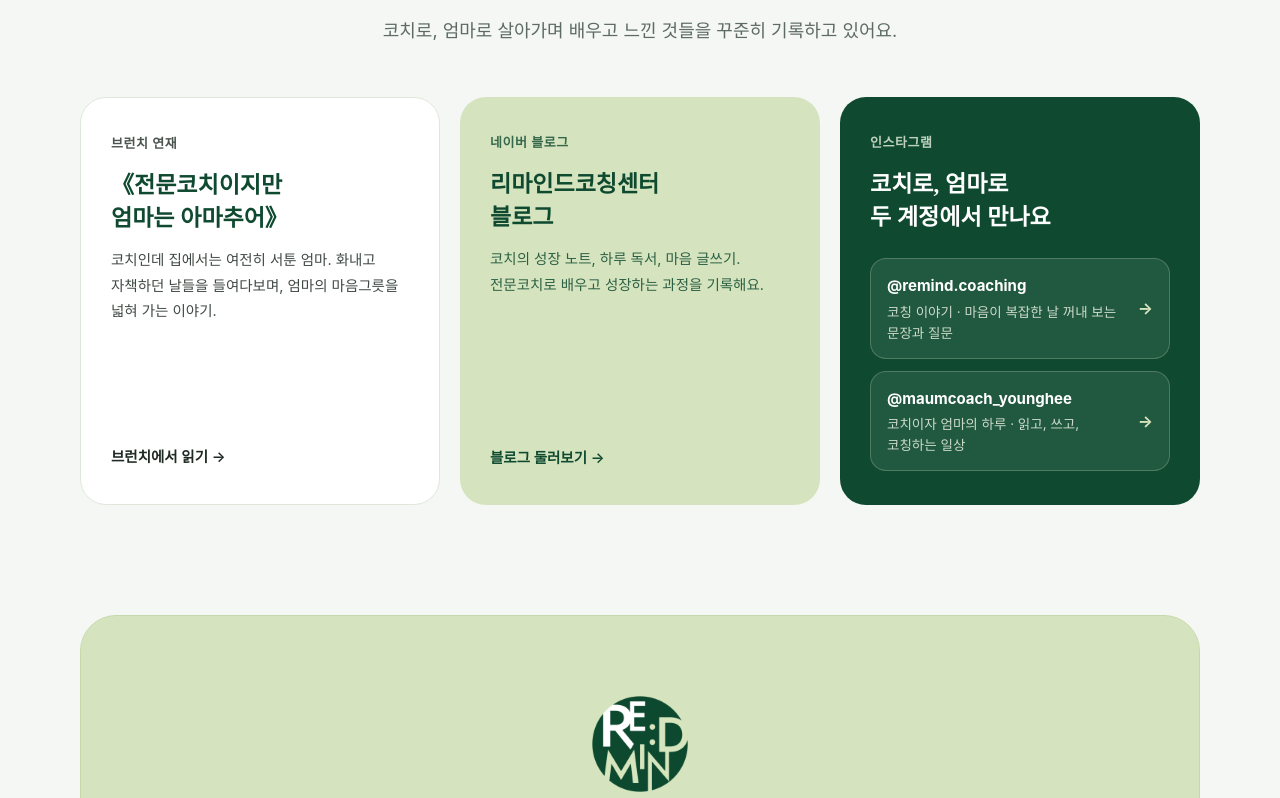
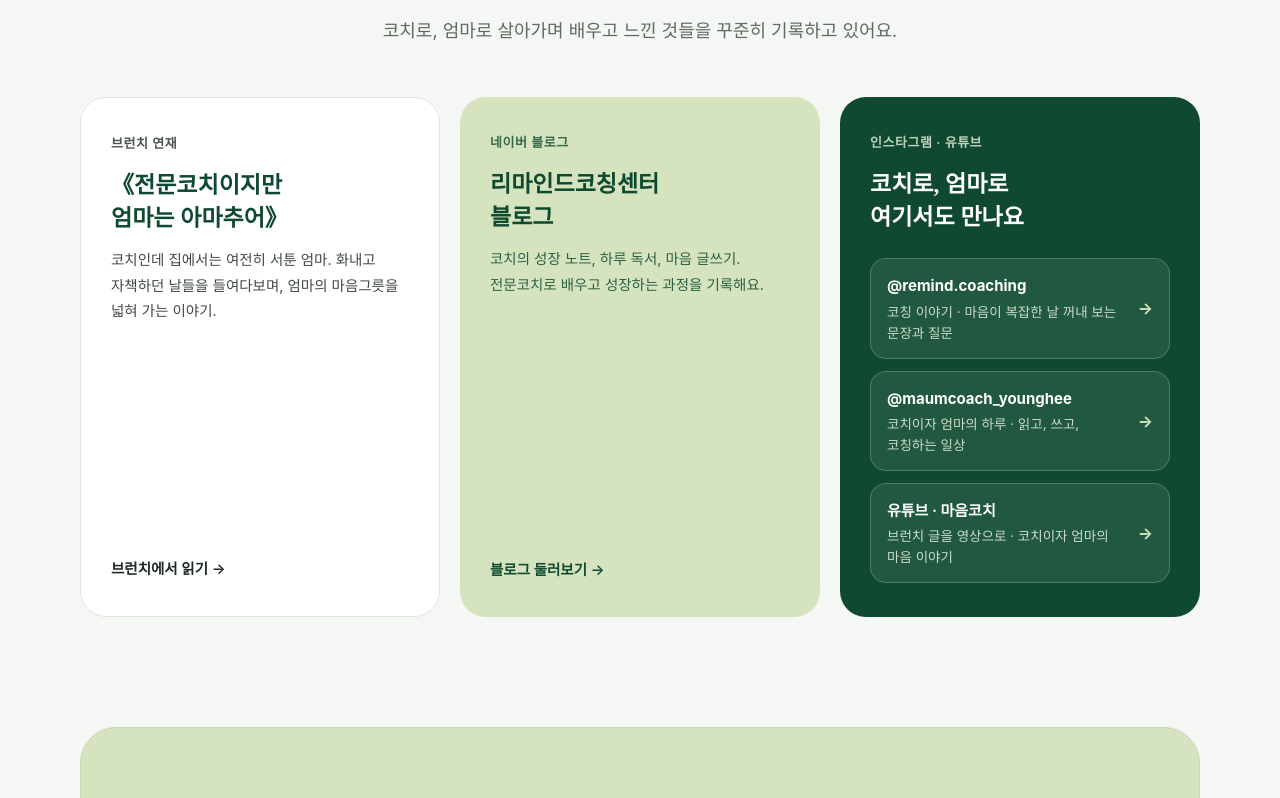
Before and after one commit to namyounghee/namyounghee.github.io, a plain HTML site: page index.html in a window 1280 px wide. Shown: the part 9822-10620 px from the top of the page. Drawn offline with Linux system fonts and the light colour scheme; a web font is replaced by a local one.

Commit message:
홈페이지에 유튜브 채널 링크 추가

```diff
--- a/index.html
+++ b/index.html
@@ -669,8 +669,8 @@ footer .links a:hover{color:var(--green)}
         <span class="go">블로그 둘러보기 →</span>
       </a>
       <div class="wcard insta reveal">
-          <span class="kind">인스타그램</span>
-          <h3>코치로, 엄마로<br>두 계정에서 만나요</h3>
+          <span class="kind">인스타그램 · 유튜브</span>
+          <h3>코치로, 엄마로<br>여기서도 만나요</h3>
           <a class="ig" href="https://www.instagram.com/remind.coaching/" target="_blank" rel="noopener">
             <b>@remind.coaching</b>
             <span>코칭 이야기 · 마음이 복잡한 날 꺼내 보는 문장과 질문</span>
@@ -679,6 +679,11 @@ footer .links a:hover{color:var(--green)}
           <a class="ig" href="https://www.instagram.com/maumcoach_younghee/" target="_blank" rel="noopener">
             <b>@maumcoach_younghee</b>
             <span>코치이자 엄마의 하루 · 읽고, 쓰고, 코칭하는 일상</span>
+            <i>→</i>
+          </a>
+          <a class="ig" href="https://www.youtube.com/@maumcoach_younghee" target="_blank" rel="noopener">
+            <b>유튜브 · 마음코치</b>
+            <span>브런치 글을 영상으로 · 코치이자 엄마의 마음 이야기</span>
             <i>→</i>
           </a>
         </div>
@@ -715,6 +720,7 @@ footer .links a:hover{color:var(--green)}
       <a href="https://brunch.co.kr/@nowthanks123" target="_blank" rel="noopener">브런치</a>
       <a href="https://www.instagram.com/remind.coaching/" target="_blank" rel="noopener">인스타그램(코칭)</a>
       <a href="https://www.instagram.com/maumcoach_younghee/" target="_blank" rel="noopener">인스타그램(일상)</a>
+      <a href="https://www.youtube.com/@maumcoach_younghee" target="_blank" rel="noopener">유튜브</a>
       <a href="http://pf.kakao.com/_BxjFNn" target="_blank" rel="noopener">카카오톡 채널</a>
     </div>
   </div>
```
